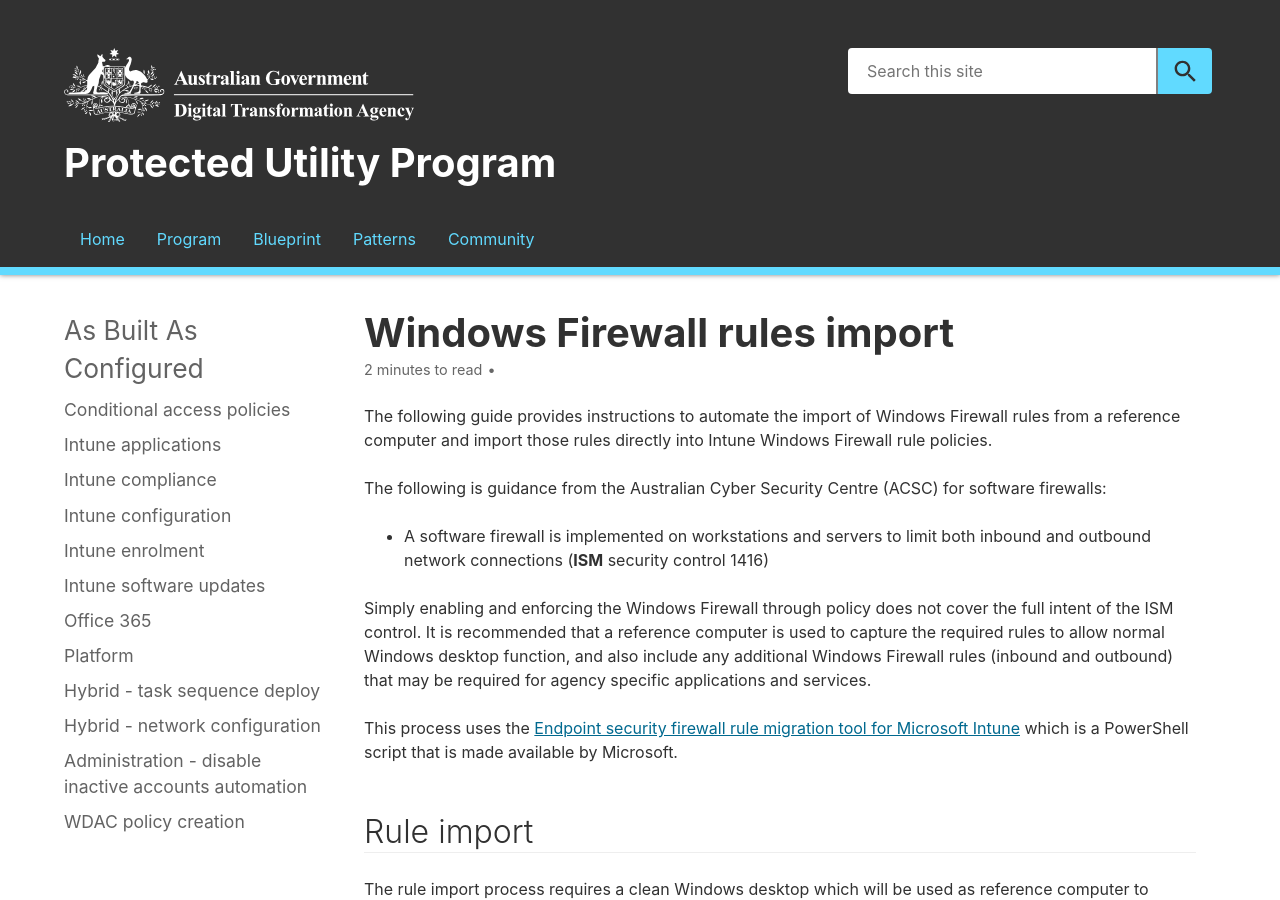
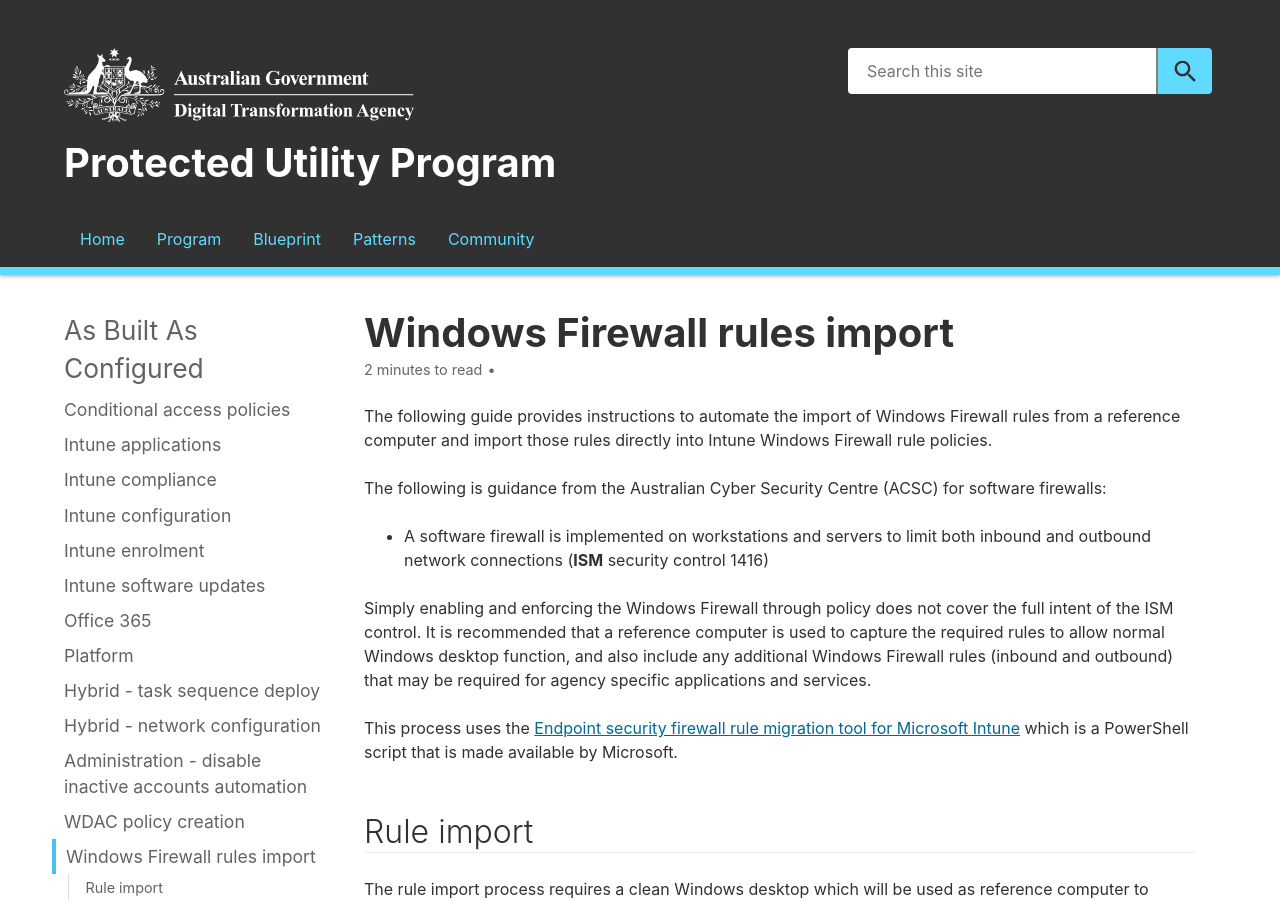
Before and after one commit to ASD-Blueprint/desktop.gov.au, a Jekyll site: the page built from blueprint/abac/wfw-rules-import.md, in a window 1280 px wide and 900 px high. Built offline with Jekyll 4.4.1, drawn with Linux system fonts in a browser that asks for light colours; comment, search, counter and statistics services are not loaded.

Commit message:
Add wfw tech guide to menu

```diff
--- a/_data/abac-navigation.yml
+++ b/_data/abac-navigation.yml
@@ -37,3 +37,6 @@
 
     - title: WDAC policy creation
       url: /blueprint/abac/wdac-policy-creation.html
+
+    - title: Windows Firewall rules import
+      url: /blueprint/abac/wfw-rules-import.html
```
